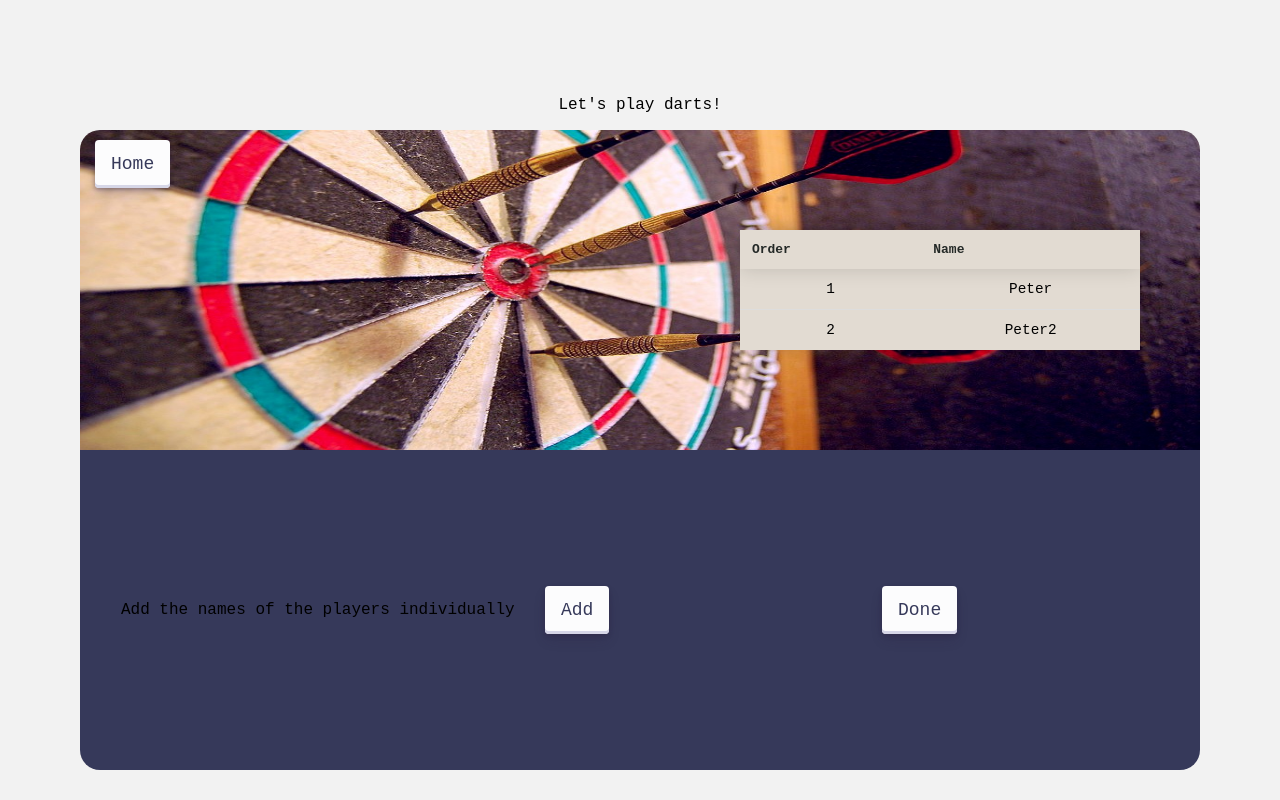
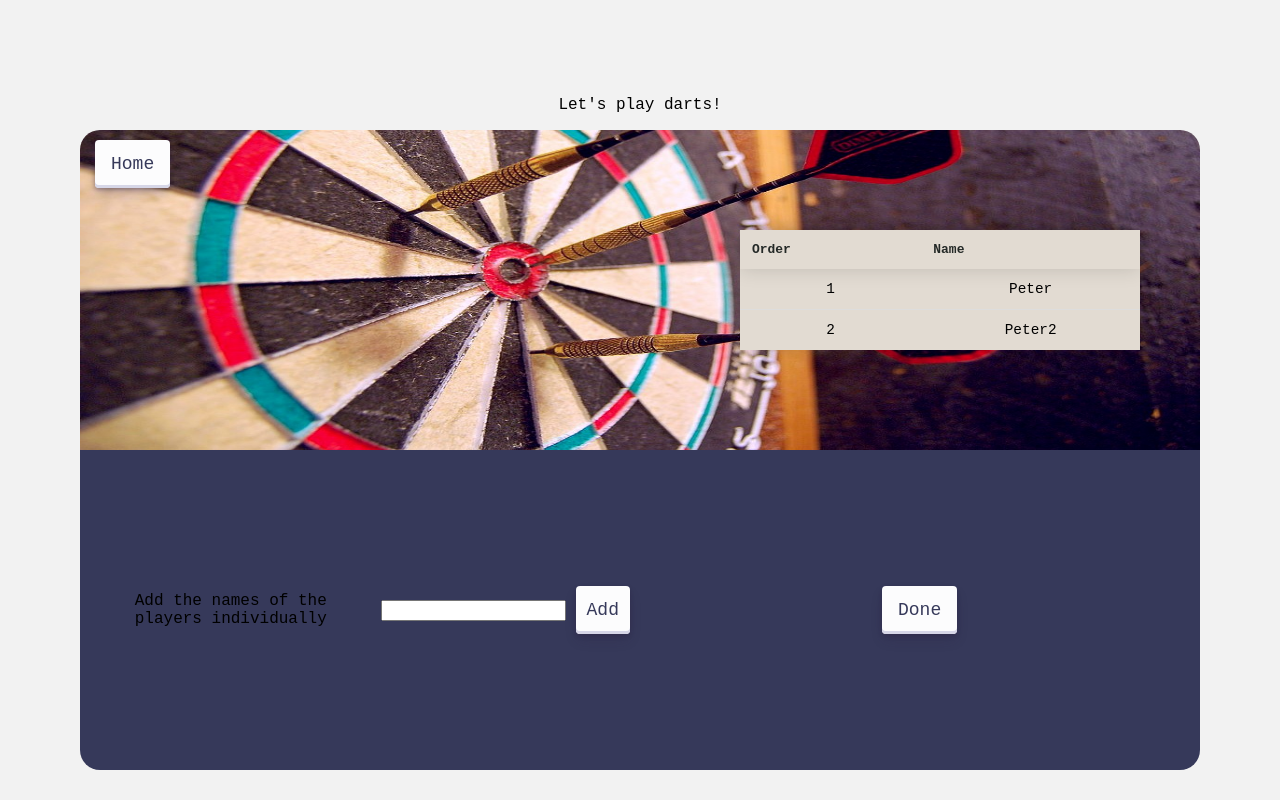
Before and after one commit to GrePaw/AngPyDarts, an Angular app: page /playersinfo in a window 1280 px wide. Built offline with nearby package versions, Linux system fonts and the light colour scheme.

Commit message:
input box added to collect player names

```diff
--- a/src/app/playersinfo/playersinfo.component.html
+++ b/src/app/playersinfo/playersinfo.component.html
@@ -34,6 +34,7 @@
         <div class="split-screen">
             <div class="left-side">
                 <p>Add the names of the players individually</p>
+                <input type="text" [(ngModel)]= "value" (change)="getName();">
                 <button class="button-30" role="button" [routerLink]="['/exitpage']">Add</button>
 
             </div>
--- a/src/app/playersinfo/playersinfo.component.ts
+++ b/src/app/playersinfo/playersinfo.component.ts
@@ -7,6 +7,7 @@ import { Component, OnInit } from '@angular/core';
 })
 export class PlayersinfoComponent implements OnInit {
 
+  value:any;
 
   constructor() {
 
@@ -15,6 +16,10 @@ export class PlayersinfoComponent implements OnInit {
   ngOnInit(): void {
   }
 
+  getName(){
+    console.log("Name entered is: " + this.value);
+  }
+
 
 
 }
```
